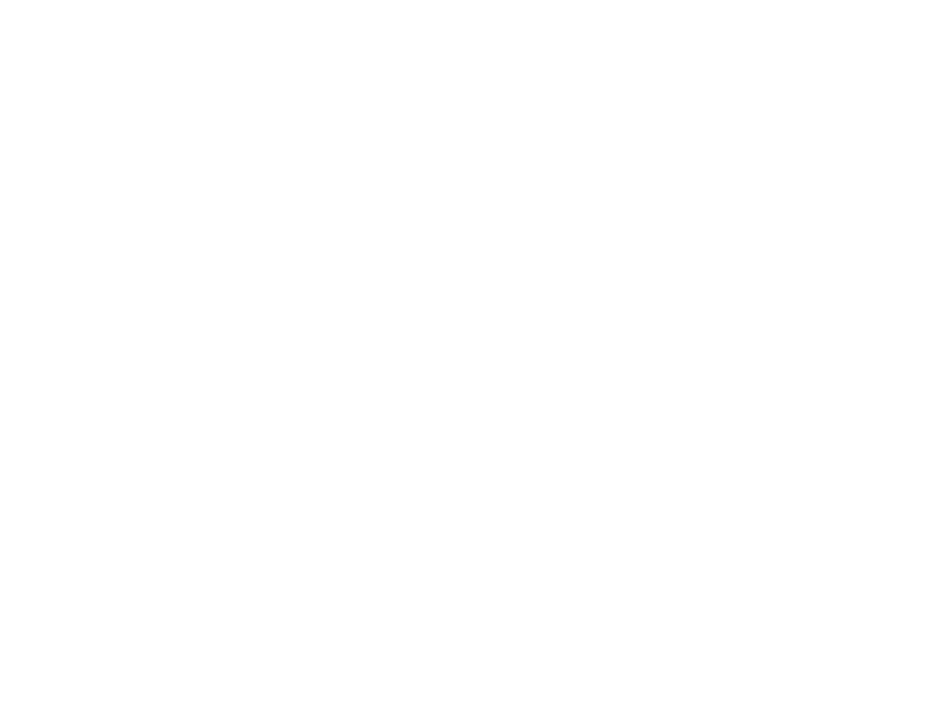
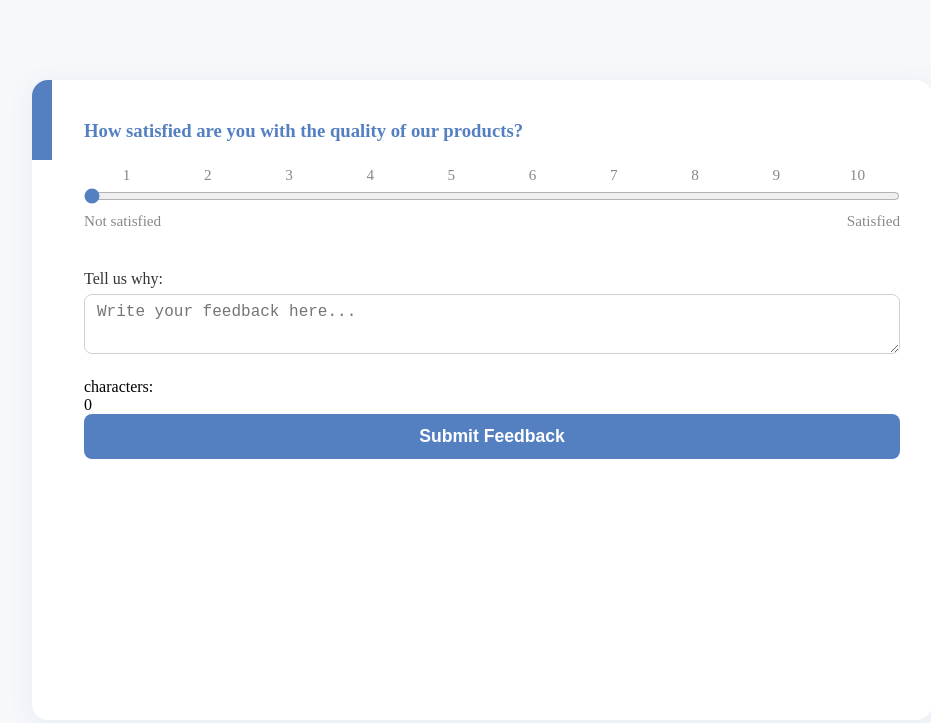
Before and after one commit to tahir-152/FANoFAN, a plain HTML site: page index.html in a window 1280 px wide. Shown: the whole page, without its empty margins (158-1089 px from the left). Drawn offline with Linux system fonts and the light colour scheme.

Commit message:
feedback added

```diff
--- a/index.html
+++ b/index.html
@@ -7,7 +7,160 @@
     <link rel="stylesheet" href="style.css">
 </head>
 <body>
+     <style>
+        html, body {
+            height: 100%;
+            margin: 0;
+            padding: 0;
+        }
+        body {
+            background: #f6f8fa;
+            min-height: 100vh;
+            height: 100vh;
+            width: 100vw;
+            display: flex;
+            align-items: center;
+            justify-content: center;
+        }
+        .feedback-page {
+            background: #fff;
+            border-radius: 16px;
+            box-shadow: 0 4px 24px rgba(84,128,194,0.10);
+            display: flex;
+            max-width: 900px;
+            width: 95vw;
+            min-height: 80vh;
+            overflow: hidden;
+        }
+        .feedback-box {
+            width: 20px;
+            height: 20px;
+            background: #5480c2;
+        }
 
+        .feedback-form {
+            flex: 2;
+            padding: 40px 32px;
+            display: flex;
+            flex-direction: column;
+            justify-content: center;
+            width: 10%;
+            height: 100%;
+        }
+        .feedback-form h3 {
+            color: #5480c2;
+            margin-bottom: 24px;
+        }
+        .range-meter {
+            margin-bottom: 24px;
+        }
+        .range-numbers {
+            display: flex;
+            justify-content: space-between;
+            font-size: 0.95rem;
+            color: #888;
+            margin-bottom: 4px;
+            padding: 0 2px;
+        }
+        .range-numbers span {
+            flex: 1;
+            text-align: center;
+        }
+        input[type="range"] {
+            width: 100%;
+            accent-color: #5480c2;
+            margin-bottom: 8px;
+        }
+        .satisied {
+            display: flex;
+            justify-content: space-between;
+            font-size: 0.95rem;
+            color: #888;
+            margin-bottom: 16px;
+        }
+        .reason-label {
+            font-weight: 500;
+            margin-bottom: 6px;
+            color: #333;
+        }
+        textarea {
+            width: 100%;
+            min-height: 60px;
+            border-radius: 8px;
+            border: 1px solid #d2d2d2;
+            padding: 8px 12px;
+            resize: vertical;
+            font-size: 1rem;
+            margin-bottom: 24px;
+        }
+        .submit-btn {
+            width: 100%;
+            padding: 12px;
+            background: #5480c2;
+            color: #fff;
+            border: none;
+            border-radius: 8px;
+            font-size: 1.1rem;
+            font-weight: 600;
+            transition: background 0.2s;
+        }
+        .submit-btn:hover {
+            background: #3a5e99;
+        }
+        @media (max-width: 900px) {
+            .feedback-page {
+                flex-direction: column;
+                max-width: 98vw;
+                min-height: 90vh;
+            }
+            .feedback-img, .feedback-form {
+                padding: 20px;
+            }
+            .feedback-img img {
+                max-width: 160px;
+            }
+        }
+        @media (max-width: 600px) {
+            .feedback-form {
+                padding: 12px;
+            }
+            .feedback-img {
+                padding: 12px;
+            }
+        }
+    </style>
+</head>
+<body>
+    <div class="feedback-page">
+        <div class="feedback-aniamtion">
+            <div class="feedback-box"><i class="bi bi-check"></i></div>
+            <div class="feedback-box"><i class="bi bi-check"></i></div>
+            <div class="feedback-box"><i class="bi bi-check"></i></div>
+            <div class="feedback-box"><i class="bi bi-check"></i></div>
+        </div>
+        <form class="feedback-form">
+            <h3>How satisfied are you with the quality of our products?</h3>
+            <div class="range-meter">
+                <div class="range-numbers">
+                    <span>1</span><span>2</span><span>3</span><span>4</span><span>5</span><span>6</span><span>7</span><span>8</span><span>9</span><span>10</span>
+                </div>
+                <input type="range" id="satisfaction" name="satisfaction" min="1" max="10" value="0">
+                <div class="satisied">
+                    <p>Not satisfied</p>
+                    <p>Satisfied</p>
+                </div>
+            </div>
+            <label for="reason" class="reason-label">Tell us why:</label>
+            <textarea id="reason" maxlength="100" placeholder="Write your feedback here..."></textarea>
+            characters: <span id="count">0</span>
+            <button type="submit" class="submit-btn mt-3">Submit Feedback</button>
+        </form>
+    </div>
+    <script>
+        document.getElementById('reason').addEventListener('input', function() {
+            document.getElementById('count').innerText = this.value.length;
+        });
+    </script>
 
     <script src="script.js"></script>
 </body>
```
